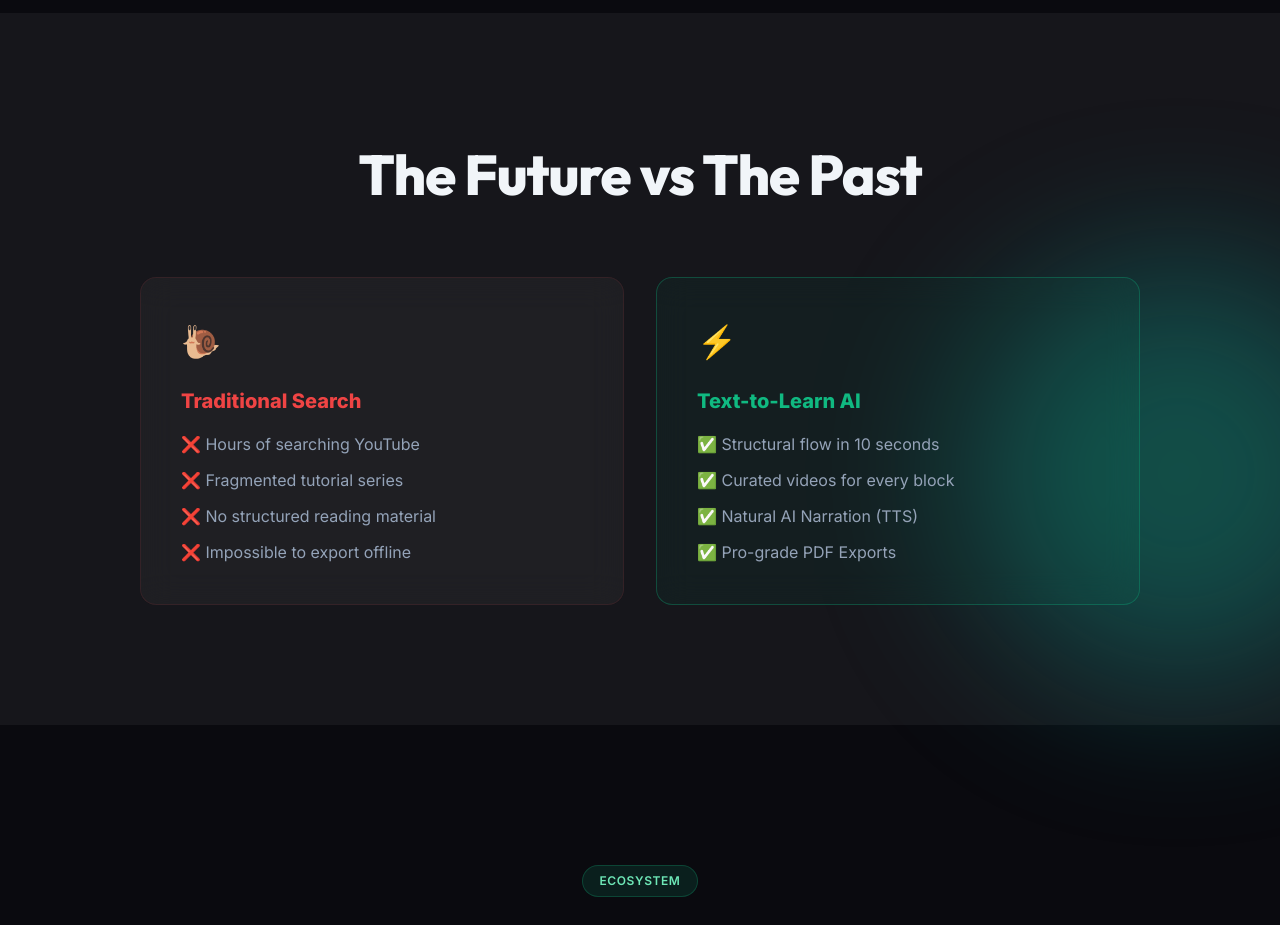
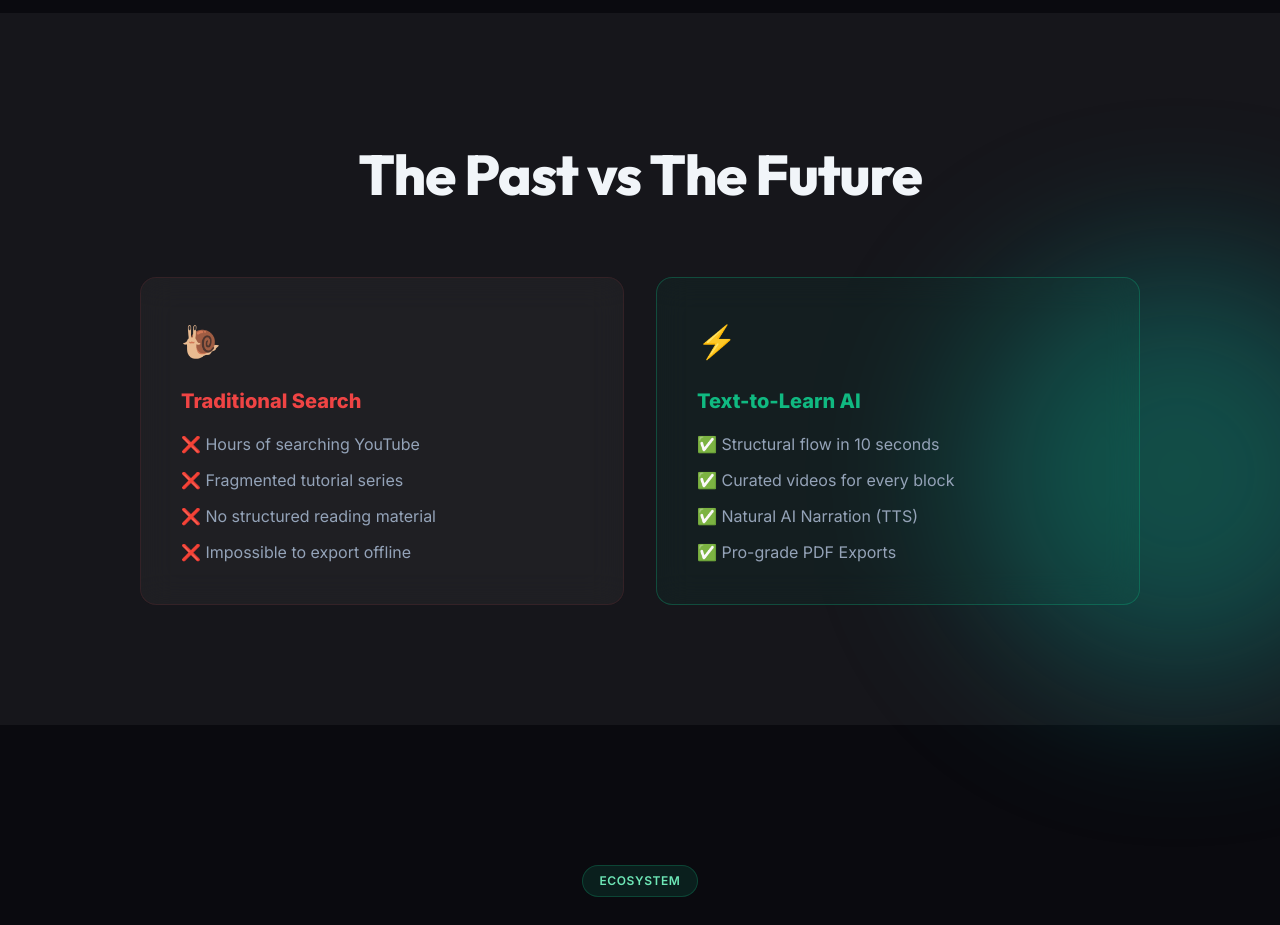
Before and after one commit to PushkarWaykole/Text_To_Learn, a React (Vite) app in the folder client/: page / in a window 1280 px wide. Shown: the part 1060-1985 px from the top of the page. Built offline with nearby package versions, Linux system fonts and the light colour scheme; no server answers.

Commit message:
Update: Fix the naming

```diff
--- a/client/src/pages/LandingPage.jsx
+++ b/client/src/pages/LandingPage.jsx
@@ -219,7 +219,7 @@ export default function LandingPage() {
             <section style={{ padding: '120px 24px', background: 'var(--input-bg)' }}>
                 <div style={{ maxWidth: 1000, margin: '0 auto', textAlign: 'center' }}>
                     <h2 style={{ fontFamily: 'Outfit, sans-serif', fontSize: 'clamp(2rem, 5vw, 3.5rem)', fontWeight: 800, color: 'var(--text-color)', marginBottom: 60, letterSpacing: '-0.02em' }}>
-                        The Future vs The Past
+                        The Past vs The Future
                     </h2>
                     <div style={{ display: 'grid', gridTemplateColumns: 'repeat(auto-fit, minmax(320px, 1fr))', gap: 32 }}>
                         {/* Old Way */}
```
